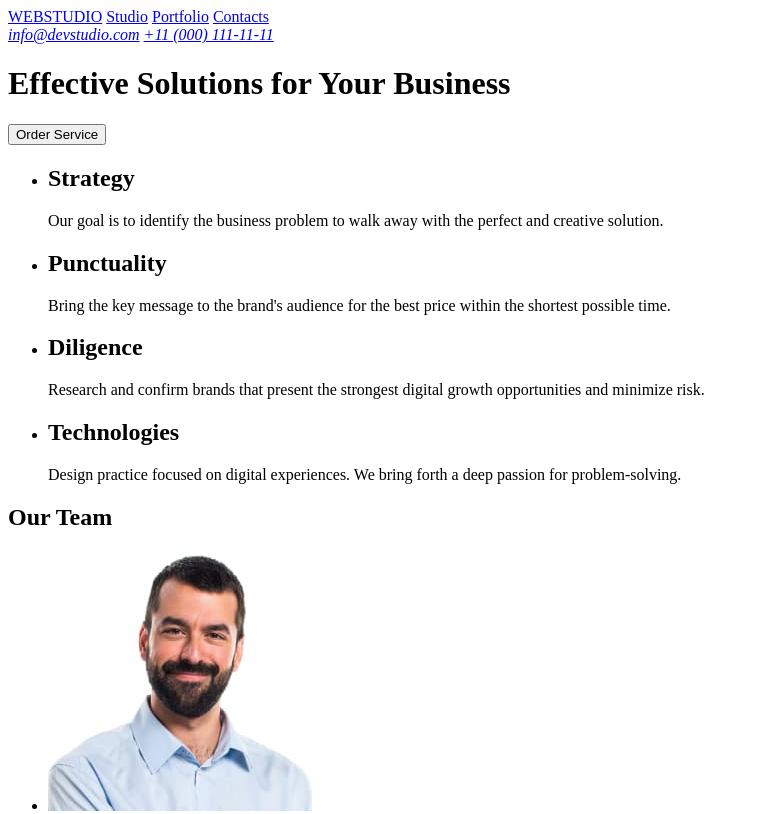
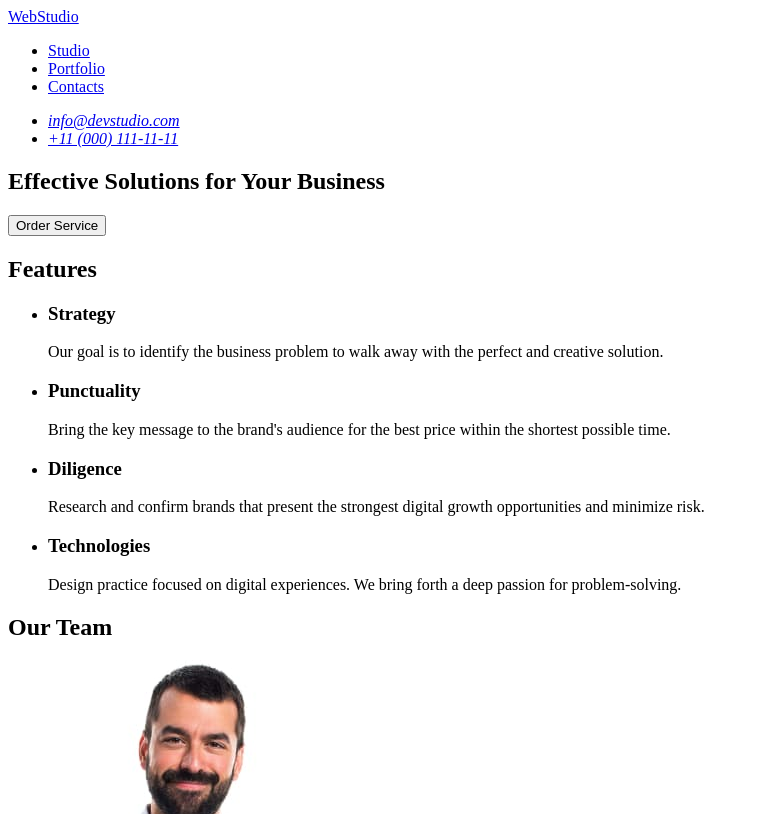
Before and after one commit to VitaliiHryshchenko/goit-markup-hw-01, a plain HTML site: page index.html in a window 1280 px wide. Shown: the top 814 px of the page, without its empty margins (0-759 px from the left). Drawn offline with Linux system fonts and the light colour scheme.

```diff
--- a/index.html
+++ b/index.html
@@ -8,44 +8,51 @@
   <body>
     <header>
       <nav>
-        <a href="./index.html">WEBSTUDIO</a>
-        <a href="./index.html">Studio</a>
-        <a href="./index.html">Portfolio</a>
-        <a href="./index.html">Contacts</a>
+        <a href="./index.html">WebStudio</a>
+        <ul>
+          <li><a href="./index.html">Studio</a></li>
+          <li><a href="./index.html">Portfolio</a></li>
+          <li><a href="./index.html">Contacts</a></li>
+        </ul>
       </nav>
       <address>
-        <a href="mailto:info@devstudio.com">info@devstudio.com</a>
-        <a href="tel:+110001111111">+11 (000) 111-11-11</a>
+        <ul>
+          <li><a href="mailto:info@devstudio.com">info@devstudio.com</a></li>
+          <li><a href="tel:+110001111111">+11 (000) 111-11-11</a></li>
+        </ul>
       </address>
     </header>
     <main>
-      <h1>Effective Solutions for Your Business</h1>
-      <button type="button">Order Service</button>
       <section>
+        <h1>Effective Solutions for Your Business</h1>
+        <button type="button">Order Service</button>
+      </section>
+      <section>
+        <h2>Features</h2>
         <ul>
           <li>
-            <h2>Strategy</h2>
+            <h3>Strategy</h3>
             <p>
               Our goal is to identify the business problem to walk away with the
               perfect and creative solution.
             </p>
           </li>
           <li>
-            <h2>Punctuality</h2>
+            <h3>Punctuality</h3>
             <p>
               Bring the key message to the brand's audience for the best price
               within the shortest possible time.
             </p>
           </li>
           <li>
-            <h2>Diligence</h2>
+            <h3>Diligence</h3>
             <p>
               Research and confirm brands that present the strongest digital
               growth opportunities and minimize risk.
             </p>
           </li>
           <li>
-            <h2>Technologies</h2>
+            <h3>Technologies</h3>
             <p>
               Design practice focused on digital experiences. We bring forth a
               deep passion for problem-solving.
@@ -58,7 +65,7 @@
         <ul>
           <li>
             <img
-              src="./images/Mark_Guerrero.jpg"
+              src="./images/mark_guerrero.jpg"
               alt="Mark Guerrero Product Designer"
               width="264"
               height="260"
@@ -68,7 +75,7 @@
           </li>
           <li>
             <img
-              src="./images/Tom_Ford.jpg"
+              src="./images/tom_ford.jpg"
               alt="Tom Ford Frontend Developer"
               width="264"
               height="260"
@@ -78,7 +85,7 @@
           </li>
           <li>
             <img
-              src="./images/Camila_Garcia.jpg"
+              src="./images/camila_garcia.jpg"
               alt="Camila Garcia Marketing"
               width="264"
               height="260"
@@ -88,7 +95,7 @@
           </li>
           <li>
             <img
-              src="./images/Daniel_Wilson.jpg"
+              src="./images/daniel_wilson.jpg"
               alt="Daniel Wilson UI Designer"
               width="264"
               height="260"
@@ -100,7 +107,7 @@
       </section>
     </main>
     <footer>
-      <a href="./index.html">WEBSTUDIO</a>
+      <a href="./index.html">WebStudio</a>
       <p>
         Increase the flow of customers and sales for your business with digital
         marketing & growth solutions.
```
